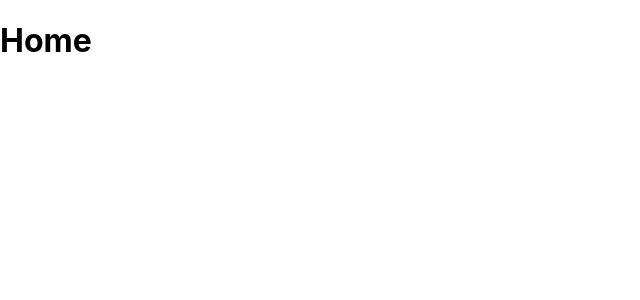
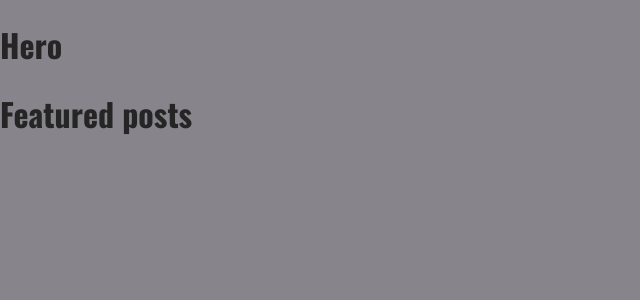
Before and after one commit to bemaldvanitha/next-blog, a Next.js app: page / in a window 1280 px wide. Shown: the top 300 px of the page, without its empty margins (0-640 px from the left). Built offline with nearby package versions, Linux system fonts and the light colour scheme.

Commit message:
some components build and added globle css file and other css files

```diff
--- /dev/null
+++ b/components/home-page/FeaturedPosts.js
@@ -0,0 +1,9 @@
+const FeaturedPosts = ()  => {
+    return (
+        <div>
+            <h1>Featured posts</h1>
+        </div>
+    )
+}
+
+export default FeaturedPosts;
--- /dev/null
+++ b/components/home-page/Hero.js
@@ -0,0 +1,9 @@
+const Hero = ()  => {
+    return (
+        <div>
+            <h1>Hero</h1>
+        </div>
+    )
+}
+
+export default Hero;
--- a/pages/index.js
+++ b/pages/index.js
@@ -1,8 +1,12 @@
+import FeaturedPosts from "../components/home-page/FeaturedPosts";
+import Hero from "../components/home-page/Hero";
+
 const HomePage = ()  => {
   return (
-    <div>
-      <h1>Home</h1>
-    </div>
+    <>
+      <Hero/>
+      <FeaturedPosts/>
+    </>
   )
 }
 
--- a/styles/globals.css
+++ b/styles/globals.css
@@ -1,16 +1,64 @@
-html,
-body {
-  padding: 0;
-  margin: 0;
-  font-family: -apple-system, BlinkMacSystemFont, Segoe UI, Roboto, Oxygen,
-    Ubuntu, Cantarell, Fira Sans, Droid Sans, Helvetica Neue, sans-serif;
-}
-
-a {
-  color: inherit;
-  text-decoration: none;
-}
+@import url('https://fonts.googleapis.com/css2?family=Oswald:wght@700&family=Roboto&family=Source+Sans+Pro:wght@300&display=swap');
 
 * {
   box-sizing: border-box;
 }
+
+body {
+  --color-grey-50: hsl(265, 55%, 96%);
+  --color-grey-100: hsl(265, 19%, 88%);
+  --color-grey-200: hsl(265, 7%, 70%);
+  --color-grey-300: hsl(265, 6%, 66%);
+  --color-grey-400: hsl(265, 4%, 57%);
+  --color-grey-500: hsl(265, 3%, 53%);
+  --color-grey-600: hsl(265, 4%, 42%);
+  --color-grey-700: hsl(265, 4%, 31%);
+  --color-grey-800: hsl(276, 5%, 20%);
+  --color-grey-900: hsl(280, 5%, 13%);
+
+  --color-primary-50: #c8b3ce;
+  --color-primary-100: #a07aaa;
+  --color-primary-200: #884c97;
+  --color-primary-300: #843897;
+  --color-primary-400: #732392;
+  --color-primary-500: #5a097a;
+  --color-primary-600: #480264;
+  --color-primary-700: #3d0264;
+
+  --color-success-100: #a2f0bc;
+  --color-success-500: #12bd4b;
+
+  --color-error-100: #f1acc9;
+  --color-error-500: #a10c4a;
+
+  --size-1: 0.25rem;
+  --size-2: 0.5rem;
+  --size-3: 0.75rem;
+  --size-4: 1rem;
+  --size-5: 1.25rem;
+  --size-6: 1.5rem;
+  --size-8: 2rem;
+  --size-16: 4rem;
+  --size-20: 5rem;
+  --size-40: 10rem;
+
+  margin: 0;
+  background-color: var(--color-grey-500);
+  color: #252525;
+  font-family: 'Roboto', sans-serif;
+}
+
+h1,
+h2,
+h3 {
+  font-family: 'Oswald', 'Roboto', sans-serif;
+}
+
+a {
+  text-decoration: none;
+}
+
+button {
+  font: inherit;
+  cursor: pointer;
+}
```
Also changed, not shown: components/home-page/FeaturedPosts.module.css (added, +17 -0 lines), components/home-page/Hero.module.css (added, +40 -0 lines).
